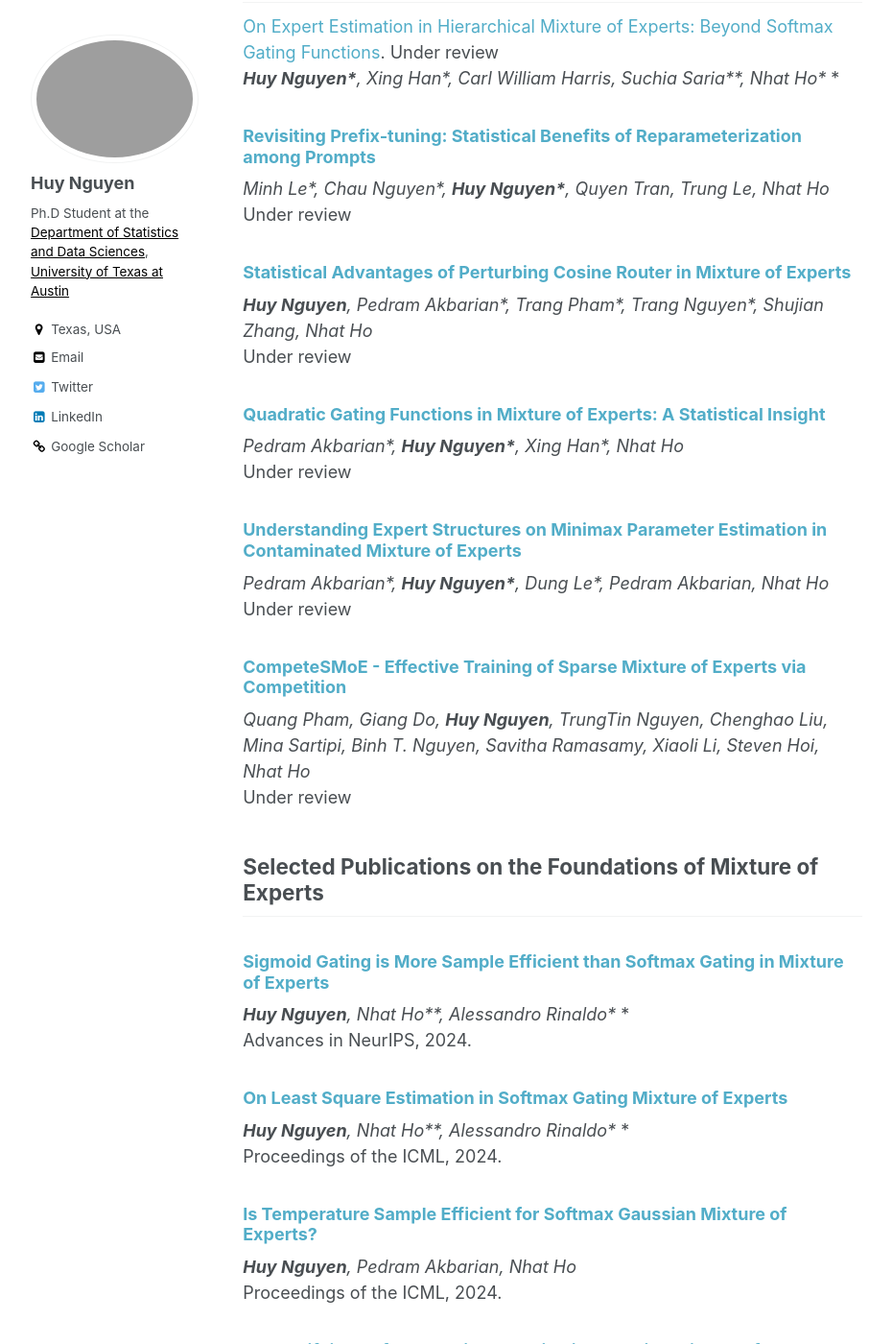
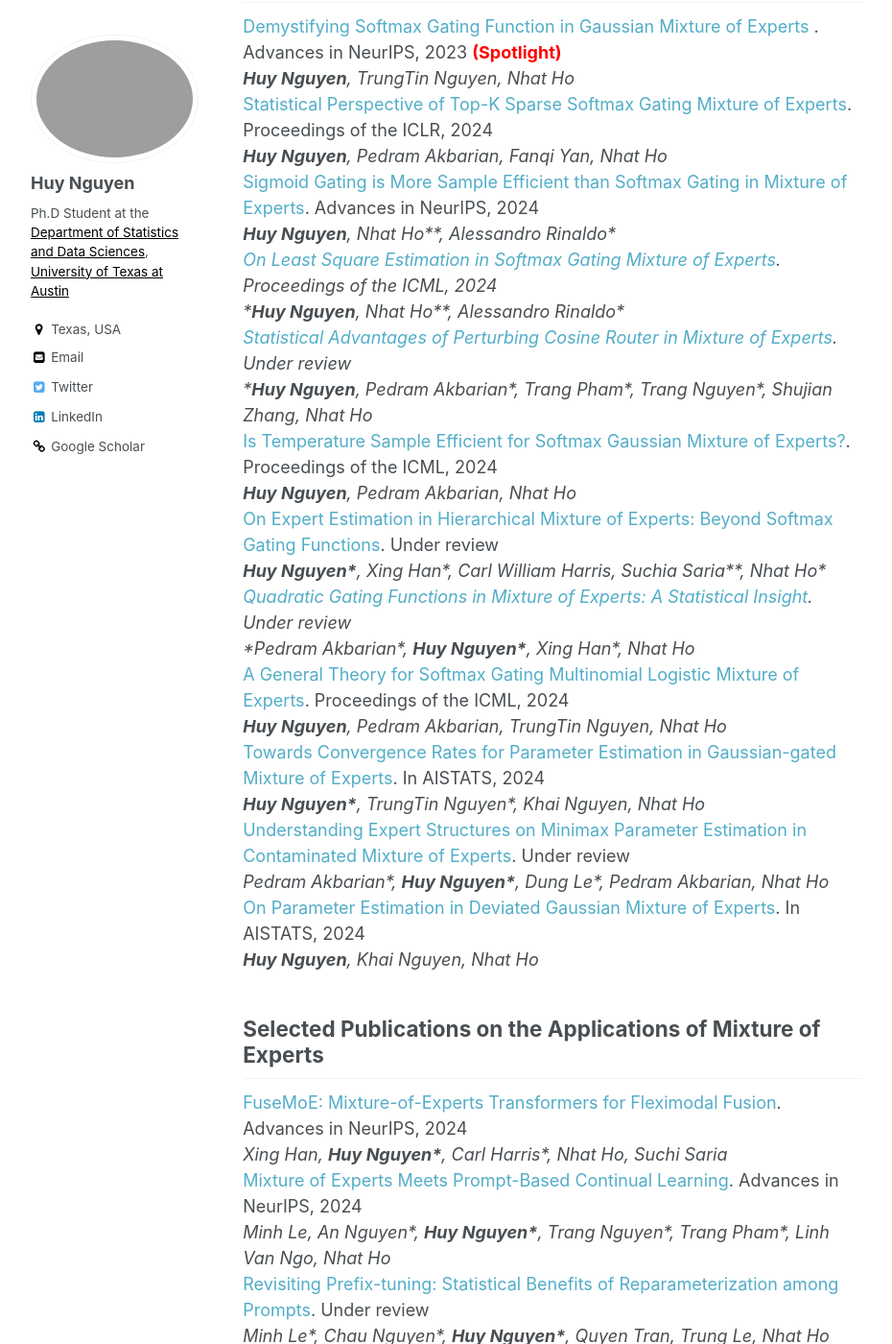
Before and after one commit to snowwhite2011/huyentrang0811.github.io, a Jekyll site: the page built from _pages/about.md, in a window 1280 px wide and 1400 px high, scrolled down 870 px. Shown: the whole window at 96% size, without its empty margins (86-1016 px from the left). Built offline with Jekyll 4.4.1, drawn with Linux system fonts in a browser that asks for light colours; some of the changed text lies outside the part shown.

Commit message:
Update about.md

```diff
--- a/_pages/about.md
+++ b/_pages/about.md
@@ -19,70 +19,54 @@ My current research focuses on theoretical foundations for the Mixture-of-Expert
 
 <span style="color:red"> **(\*) denotes equal contribution, (\**) denotes equal advising.** </span> <br/>
 
-## Selected Preprints
+## Selected Publications on the Theory of Mixture of Experts
+[Demystifying Softmax Gating Function in Gaussian Mixture of Experts ](https://arxiv.org/abs/2305.03288). Advances in NeurIPS, 2023  <span style="color:red"> **(Spotlight)** </span> <br/>
+*__Huy Nguyen__, TrungTin Nguyen, Nhat Ho*<br/>
+[Statistical Perspective of Top-K Sparse Softmax Gating Mixture of Experts](https://arxiv.org/abs/2309.13850). Proceedings of the ICLR, 2024 <br/>
+*__Huy Nguyen__, Pedram Akbarian, Fanqi Yan, Nhat Ho*<br/>
+[Sigmoid Gating is More Sample Efficient than Softmax Gating in Mixture of Experts](https://arxiv.org/abs/2405.13997). Advances in NeurIPS, 2024 <br/>
+*__Huy Nguyen__, Nhat Ho\*\*, Alessandro Rinaldo\** *<br/>
+[On Least Square Estimation in Softmax Gating Mixture of Experts](https://arxiv.org/abs/2402.02952). Proceedings of the ICML, 2024 <br/>
+*__Huy Nguyen__, Nhat Ho\*\*, Alessandro Rinaldo\** *<br/>
+[Statistical Advantages of Perturbing Cosine Router in Mixture of Experts](https://arxiv.org/abs/2405.14131). Under review <br/>
+*__Huy Nguyen__, Pedram Akbarian\*, Trang Pham\*, Trang Nguyen\*, Shujian Zhang, Nhat Ho*<br/>
+[Is Temperature Sample Efficient for Softmax Gaussian Mixture of Experts?](https://arxiv.org/abs/2401.13875). Proceedings of the ICML, 2024 <br/>
+*__Huy Nguyen__, Pedram Akbarian, Nhat Ho*<br/>
 [On Expert Estimation in Hierarchical Mixture of Experts: Beyond Softmax Gating Functions](https://arxiv.org/abs/2410.02935). Under review <br/>
 *__Huy Nguyen\*__, Xing Han\*, Carl William Harris, Suchia Saria\*\*, Nhat Ho\** *<br/>
+[Quadratic Gating Functions in Mixture of Experts: A Statistical Insight](https://arxiv.org/abs/2410.11222). Under review <br/>
+*Pedram Akbarian\*, __Huy Nguyen\*__,  Xing Han\*, Nhat Ho*<br/>
+[A General Theory for Softmax Gating Multinomial Logistic Mixture of Experts](https://arxiv.org/abs/2310.14188). Proceedings of the ICML, 2024 <br/>
+*__Huy Nguyen__, Pedram Akbarian, TrungTin Nguyen, Nhat Ho*<br/>
+[Towards Convergence Rates for Parameter Estimation in Gaussian-gated Mixture of Experts](https://arxiv.org/abs/2305.07572). In AISTATS, 2024 <br/>
+*__Huy Nguyen\*__, TrungTin Nguyen\*, Khai Nguyen, Nhat Ho*<br/>
+[Understanding Expert Structures on Minimax Parameter Estimation in Contaminated Mixture of Experts](https://arxiv.org/abs/2410.12258). Under review <br/>
+*Pedram Akbarian\*, __Huy Nguyen\*__, Dung Le\*, Pedram Akbarian, Nhat Ho*<br/>
+[On Parameter Estimation in Deviated Gaussian Mixture of Experts](https://arxiv.org/abs/2402.05220). In AISTATS, 2024 <br/>
+*__Huy Nguyen__, Khai Nguyen, Nhat Ho*<br/>
 
-### [Revisiting Prefix-tuning: Statistical Benefits of Reparameterization among Prompts](https://arxiv.org/abs/2410.02200)
-*Minh Le\*, Chau Nguyen\*, __Huy Nguyen\*__, Quyen Tran, Trung Le, Nhat Ho*<br/>
-Under review
-### [Statistical Advantages of Perturbing Cosine Router in Mixture of Experts](https://arxiv.org/abs/2405.14131)
-*__Huy Nguyen__, Pedram Akbarian\*, Trang Pham\*, Trang Nguyen\*, Shujian Zhang, Nhat Ho*<br/>
-Under review
-### [Quadratic Gating Functions in Mixture of Experts: A Statistical Insight](https://arxiv.org/abs/2410.11222)
-*Pedram Akbarian\*, __Huy Nguyen\*__,  Xing Han\*, Nhat Ho*<br/>
-Under review
-### [Understanding Expert Structures on Minimax Parameter Estimation in Contaminated Mixture of Experts](https://arxiv.org/abs/2410.12258)
-*Pedram Akbarian\*, __Huy Nguyen\*__, Dung Le\*, Pedram Akbarian, Nhat Ho*<br/>
-Under review
-### [CompeteSMoE - Effective Training of Sparse Mixture of Experts via Competition](https://arxiv.org/abs/2402.02526)
-*Quang Pham, Giang Do, __Huy Nguyen__, TrungTin Nguyen, Chenghao Liu, Mina Sartipi, Binh T. Nguyen, Savitha Ramasamy, Xiaoli Li, Steven Hoi, Nhat Ho*<br/>
-Under review
-
-## Selected Publications on the Foundations of Mixture of Experts
-### [Sigmoid Gating is More Sample Efficient than Softmax Gating in Mixture of Experts](https://arxiv.org/abs/2405.13997)
-*__Huy Nguyen__, Nhat Ho\*\*, Alessandro Rinaldo\** *<br/>
-Advances in NeurIPS, 2024.
-### [On Least Square Estimation in Softmax Gating Mixture of Experts](https://arxiv.org/abs/2402.02952)
-*__Huy Nguyen__, Nhat Ho\*\*, Alessandro Rinaldo\** *<br/>
-Proceedings of the ICML, 2024.
-### [Is Temperature Sample Efficient for Softmax Gaussian Mixture of Experts?](https://arxiv.org/abs/2401.13875)
-*__Huy Nguyen__, Pedram Akbarian, Nhat Ho*<br/>
-Proceedings of the ICML, 2024.
-### [Demystifying Softmax Gating Function in Gaussian Mixture of Experts ](https://arxiv.org/abs/2305.03288)
-*__Huy Nguyen__, TrungTin Nguyen, Nhat Ho*<br/>
-Advances in NeurIPS, 2023  <span style="color:red"> **(Spotlight)** </span>.
-### [Statistical Perspective of Top-K Sparse Softmax Gating Mixture of Experts](https://arxiv.org/abs/2309.13850)
-*__Huy Nguyen__, Pedram Akbarian, Fanqi Yan, Nhat Ho*<br/>
-Proceedings of the ICLR, 2024.
-### [A General Theory for Softmax Gating Multinomial Logistic Mixture of Experts](https://arxiv.org/abs/2310.14188)
-*__Huy Nguyen__, Pedram Akbarian, TrungTin Nguyen, Nhat Ho*<br/>
-Proceedings of the ICML, 2024.
-### [Towards Convergence Rates for Parameter Estimation in Gaussian-gated Mixture of Experts](https://arxiv.org/abs/2305.07572)
-*__Huy Nguyen\*__, TrungTin Nguyen\*, Khai Nguyen, Nhat Ho*<br/>
-In AISTATS, 2024.
-### [On Parameter Estimation in Deviated Gaussian Mixture of Experts](https://arxiv.org/abs/2402.05220)
-*__Huy Nguyen__, Khai Nguyen, Nhat Ho*<br/>
-In AISTATS, 2024.
 
 ## Selected Publications on the Applications of Mixture of Experts
-### [FuseMoE: Mixture-of-Experts Transformers for Fleximodal Fusion](https://arxiv.org/abs/2402.03226)
+[FuseMoE: Mixture-of-Experts Transformers for Fleximodal Fusion](https://arxiv.org/abs/2402.03226). Advances in NeurIPS, 2024 <br/>
 *Xing Han, __Huy Nguyen\*__, Carl Harris\*, Nhat Ho, Suchi Saria*<br/>
-Advances in NeurIPS, 2024.
-### [Mixture of Experts Meets Prompt-Based Continual Learning](https://arxiv.org/abs/2405.14124)
+[Mixture of Experts Meets Prompt-Based Continual Learning](https://arxiv.org/abs/2405.14124). Advances in NeurIPS, 2024 <br/>
 *Minh Le, An Nguyen\*, __Huy Nguyen\*__, Trang Nguyen\*, Trang Pham\*, Linh Van Ngo, Nhat Ho*<br/>
-Advances in NeurIPS, 2024.
+[Revisiting Prefix-tuning: Statistical Benefits of Reparameterization among Prompts](https://arxiv.org/abs/2410.02200). Under review <br/>
+*Minh Le\*, Chau Nguyen\*, __Huy Nguyen\*__, Quyen Tran, Trung Le, Nhat Ho*<br/>
+[CompeteSMoE - Effective Training of Sparse Mixture of Experts via Competition](https://arxiv.org/abs/2402.02526). Under review <br/>
+*Quang Pham, Giang Do, __Huy Nguyen__, TrungTin Nguyen, Chenghao Liu, Mina Sartipi, Binh T. Nguyen, Savitha Ramasamy, Xiaoli Li, Steven Hoi, Nhat Ho*<br/>
+
 
 ## Selected Publications on Optimal Transport
-### [Entropic Gromov-Wasserstein between Gaussian Distributions](https://arxiv.org/abs/2108.10961)
+[Entropic Gromov-Wasserstein between Gaussian Distributions](https://arxiv.org/abs/2108.10961). Proceedings of the ICML, 2022 <br/>
 *__Huy Nguyen\*__, Khang Le\*, Dung Le\*, Dat Do, Tung Pham, Nhat Ho*<br/>
-Proceedings of the ICML, 2022.
-### [On Multimarginal Partial Optimal Transport: Equivalent Forms and Computational Complexity](https://arxiv.org/abs/2108.07992)
+[On Multimarginal Partial Optimal Transport: Equivalent Forms and Computational Complexity](https://arxiv.org/abs/2108.07992). In AISTATS, 2022 <br/>
 *__Huy Nguyen\*__, Khang Le\*, Khai Nguyen, Tung Pham, Nhat Ho*<br/>
-In AISTATS, 2022.
-### [On Robust Optimal Transport: Computational Complexity and Barycenter Computation](https://arxiv.org/abs/2102.06857)
+[On Robust Optimal Transport: Computational Complexity and Barycenter Computation](https://arxiv.org/abs/2102.06857). Advances in NeurIPS, 2021 <br/>
 *__Huy Nguyen\*__, Khang Le\*, Quang Minh Nguyen, Tung Pham, Hung Bui, Nhat Ho*<br/>
-Advances in NeurIPS, 2021.
+[Fast Approximation of the Generalized Sliced-Wasserstein Distance](https://ieeexplore.ieee.org/stamp/stamp.jsp?arnumber=10447733). IEEE ICASSP, 2024 <br/>
+*__Huy Nguyen\*__, Dung Le\*, Khai Nguyen\*, Trang Nguyen\*, Nhat Ho*<br/>
+
 
 ## Recent News
 - **[Dec 2024]** I was recognized as a top reviewer at NeurIPS 2024. I was also promoted to PhD candidate at UT Austin.
@@ -107,6 +91,6 @@ Advances in NeurIPS, 2021.
 - **[Feb 2023]** Our new paper on Mixture Models theory "[Minimax Optimal Rate for Parameter Estimation in Multivariate Deviated Models](https://arxiv.org/abs/2301.11808)" is out.
 
 ## Professional Services
-- Conference Reviewer: ICML (2022-2025), NeurIPS (2022-2024), AISTATS (2022-2025), ICLR (2024-2025) and AAAI (2025).
+- Conference Reviewer: ICML (2022-2025), NeurIPS (2022-2024), AISTATS (2022-2025), ICLR (2024-2025), and AAAI (2025).
 - Journal Reviewer: Electronic Journal of Statistics.
 - Workshop Reviewer: Frontier4LCD (ICML 2023).
```
